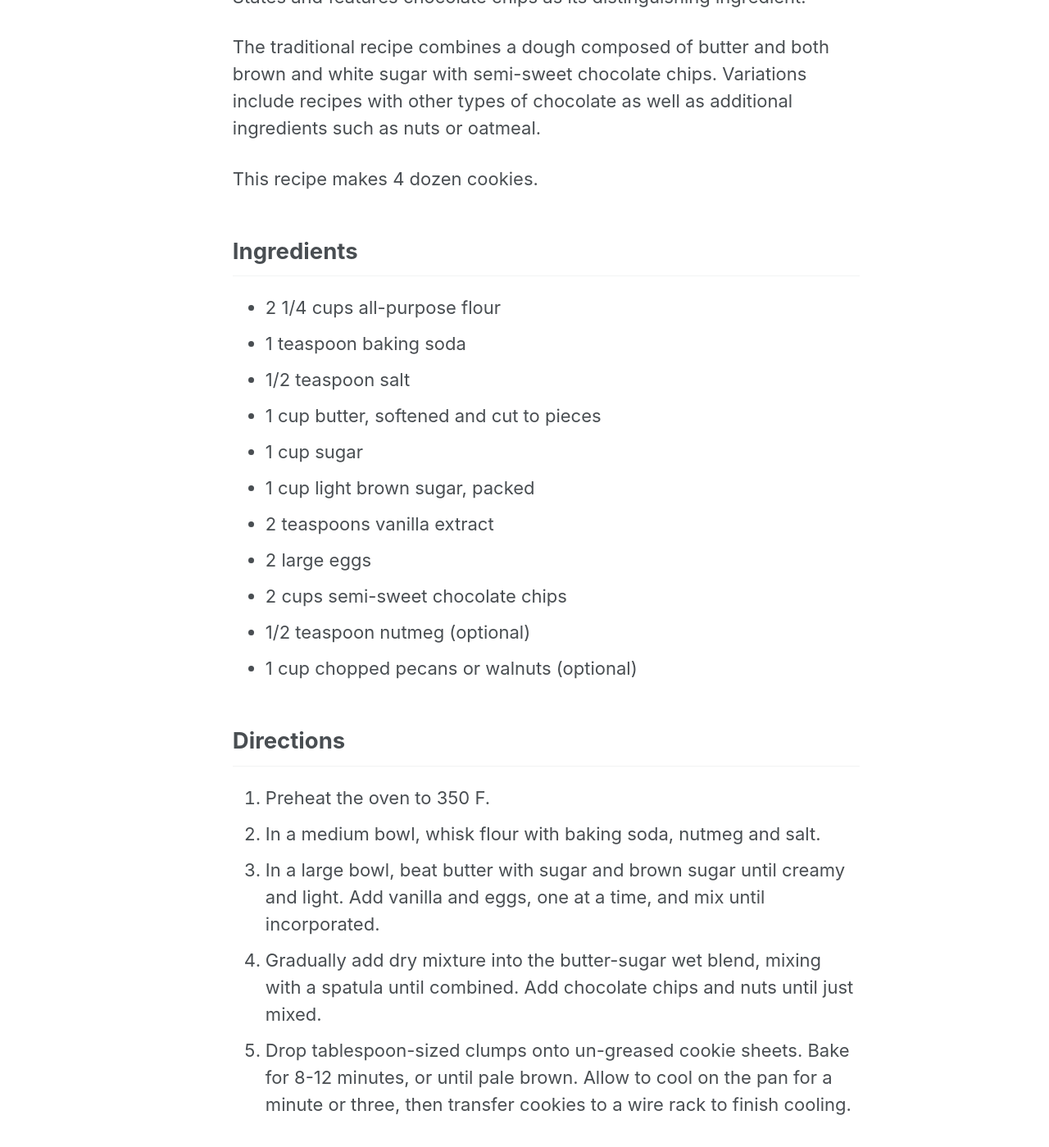
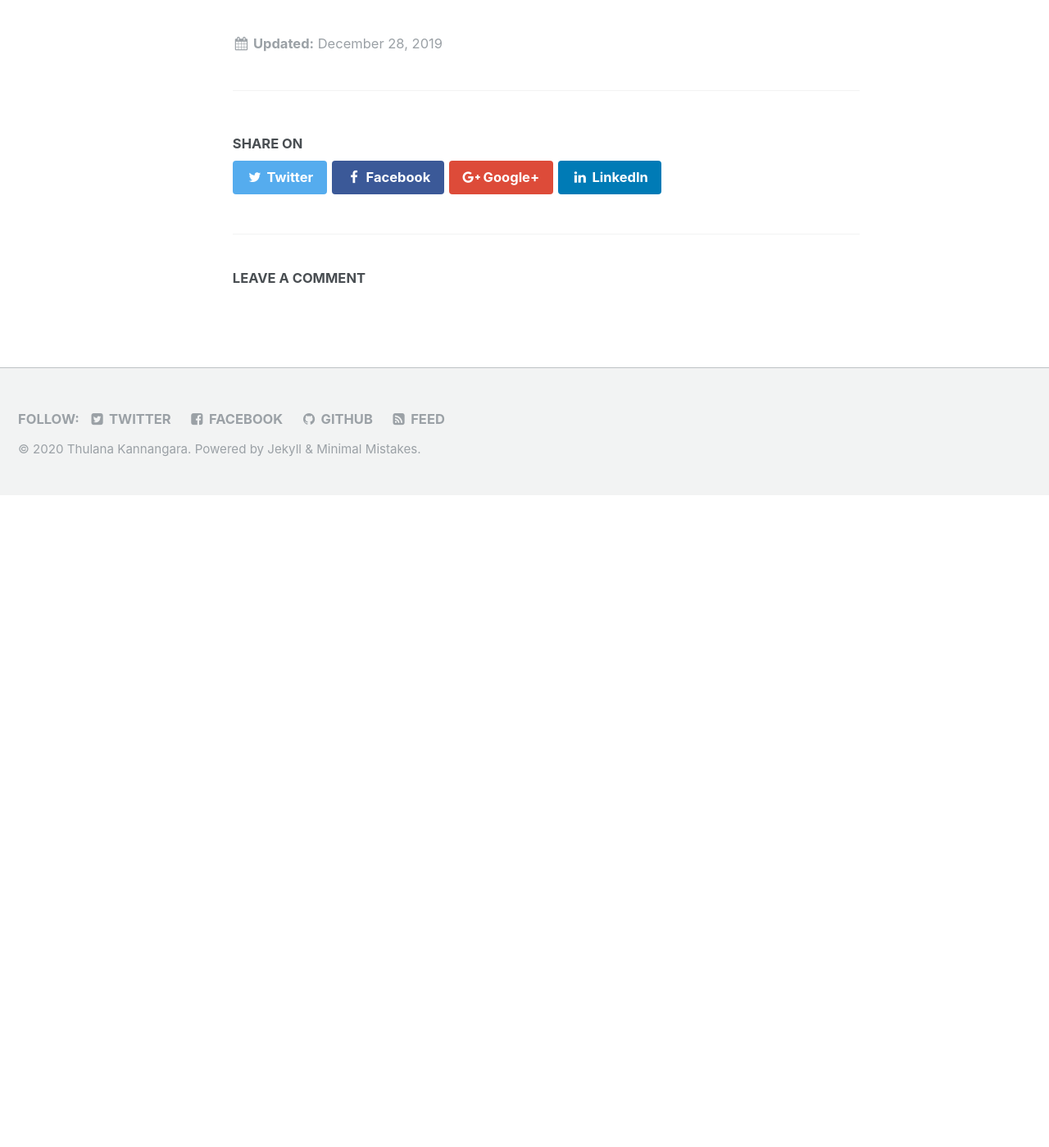
Before and after one commit to Thulana/thulana.github.io, a Jekyll site: the page built from _misc/2019-12-28-chocolate-chip-cookies.md, in a window 1280 px wide and 1400 px high, scrolled down 287 px. Shown: the whole window at 82% size. Built offline with Jekyll 4.4.1, drawn with Linux system fonts in a browser that asks for light colours; after the commit the page ends 900 px from its top, so only the background shows below that; some of the changed text lies outside the part shown.

```diff
--- a/_misc/2019-12-28-chocolate-chip-cookies.md
+++ b/_misc/2019-12-28-chocolate-chip-cookies.md
@@ -1,31 +1,5 @@
 ---
-title: "Chocolate Chip Cookies"
+title: "Coming soon"
 ---
 
-A chocolate chip cookie is a drop cookie that originated in the United States and features chocolate chips as its distinguishing ingredient.
-
-The traditional recipe combines a dough composed of butter and both brown and white sugar with semi-sweet chocolate chips. Variations include recipes with other types of chocolate as well as additional ingredients such as nuts or oatmeal.
-
-This recipe makes 4 dozen cookies.
-
-## Ingredients
-
-* 2 1/4 cups all-purpose flour
-* 1 teaspoon baking soda
-* 1/2 teaspoon salt
-* 1 cup butter, softened and cut to pieces
-* 1 cup sugar
-* 1 cup light brown sugar, packed
-* 2 teaspoons vanilla extract
-* 2 large eggs
-* 2 cups semi-sweet chocolate chips
-* 1/2 teaspoon nutmeg (optional)
-* 1 cup chopped pecans or walnuts (optional)
-
-## Directions
-
-1. Preheat the oven to 350 F.
-2. In a medium bowl, whisk flour with baking soda, nutmeg and salt.
-3. In a large bowl, beat butter with sugar and brown sugar until creamy and light. Add vanilla and eggs, one at a time, and mix until incorporated.
-4. Gradually add dry mixture into the butter-sugar wet blend, mixing with a spatula until combined. Add chocolate chips and nuts until just mixed.
-5. Drop tablespoon-sized clumps onto un-greased cookie sheets. Bake for 8-12 minutes, or until pale brown. Allow to cool on the pan for a minute or three, then transfer cookies to a wire rack to finish cooling.
+coming soon
```
Also changed, not shown: _education/2018-10-02-peanut-butter-cookies.md (+2 -20 lines).
